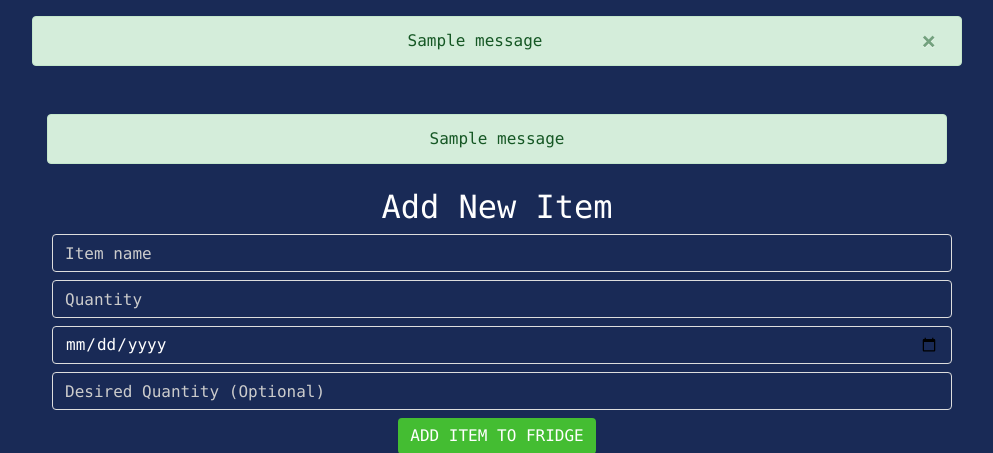
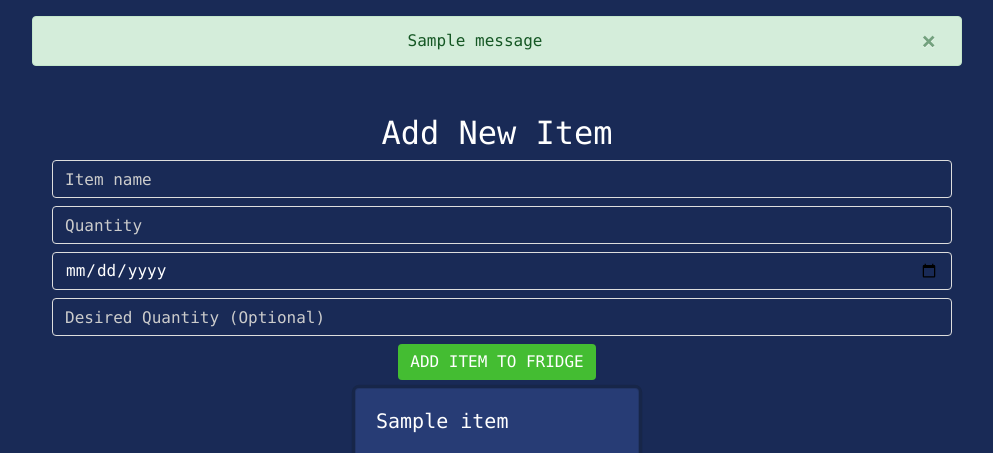
Before and after one commit to JWaters02/FFSmartApp, a Flask app: template src/ecs/templates/inventory.html in a window 1280 px wide. Shown: the part 54-507 px from the top of the page, without its empty margins (143-1136 px from the left). Run offline with Flask 3, Linux system fonts and the light colour scheme; the template is opened without the code that fills it: most values are stand-ins (such as "Sample title", 1, 10 or a date in 2020); one stand-in notice (Sample message) is shown; some libraries are stand-ins or nearby versions.

Commit message:
remove duplicate flash in inventory

```diff
--- a/src/ecs/templates/inventory.html
+++ b/src/ecs/templates/inventory.html
@@ -6,14 +6,6 @@
 
 {% block content %}
     <div class="container mt-5">
-        {% with messages = get_flashed_messages(with_categories=true) %}
-            {% if messages %}
-                {% for category, message in messages %}
-                    <div class="alert alert-{{ category }}">{{ message }}</div>
-                {% endfor %}
-            {% endif %}
-        {% endwith %}
-
         <div class="add-item-form mt-4">
             <h2>Add New Item</h2>
             <form action="{{ url_for('add_item') }}" method="post">
```
